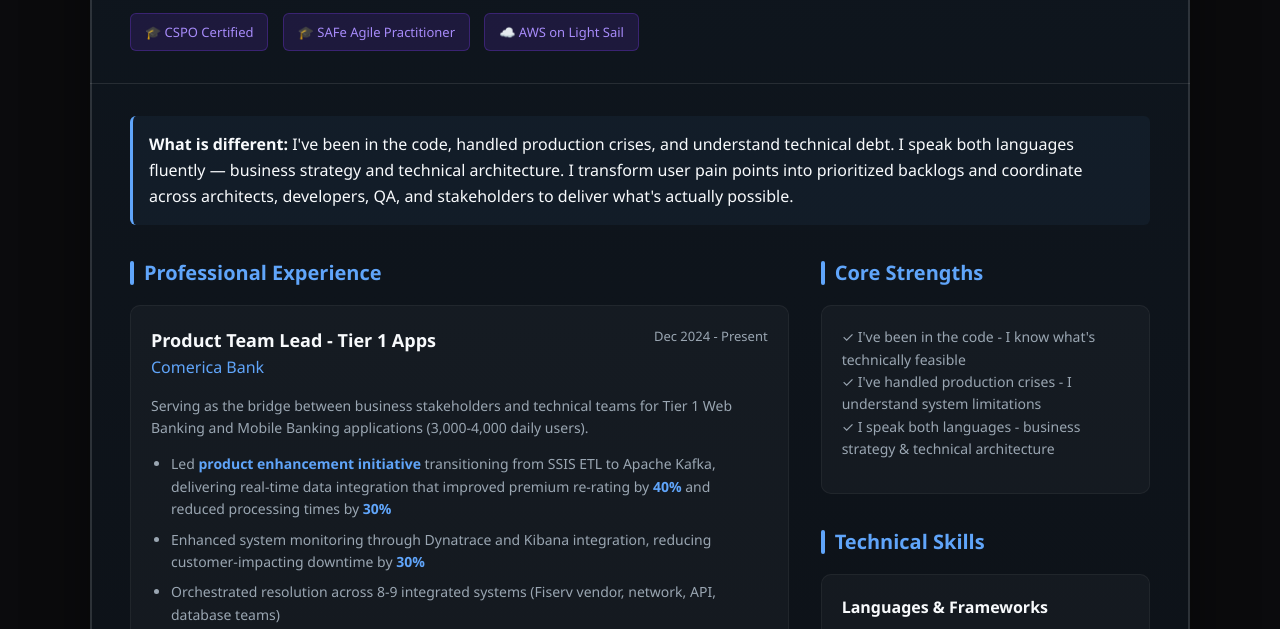
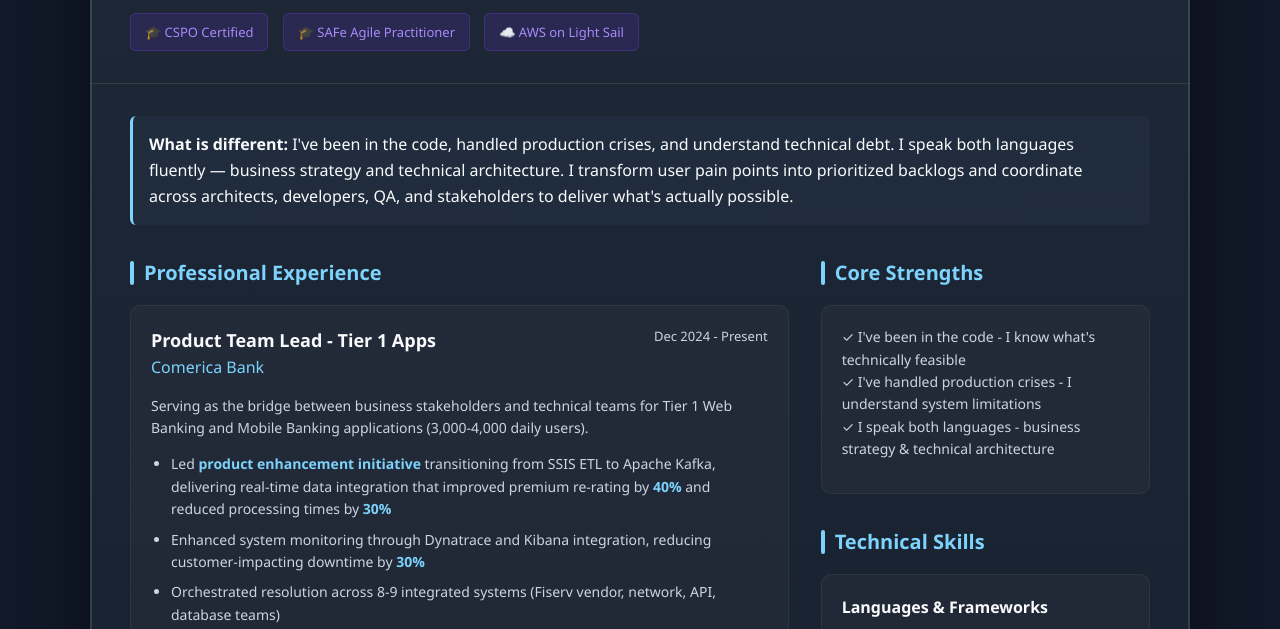
Before and after one commit to graishwarya/aishwaryagunarajan.github.io, a plain HTML site: page index.html in a window 1280 px wide. Shown: the part 275-904 px from the top of the page. Drawn offline with Linux system fonts and the light colour scheme.

Commit message:
Update index.html
Changed the BG color

```diff
--- a/index.html
+++ b/index.html
@@ -7,11 +7,11 @@
   <meta name="description" content="Technical Product Owner | Bridging Business & Engineering | 14+ Years in Banking & Insurance" />
   <style>
     :root{
-      --bg:#0b0b0d;
-      --card:#0f1720;
-      --muted:#9aa6b2;
-      --accent:#60a5fa;
-      --white:#f8fafc;
+      --bg:#111827;        /* softer dark blue-gray */
+      --card:#1f2937;      /* lighter cards */
+      --muted:#cbd5e1;     /* readable muted text */
+      --white:#f9fafb;     /* slightly warmer white */
+      --accent:#7dd3fc;    /* softer blue */
       --max-width:1100px;
     }
     *{box-sizing:border-box;}
@@ -34,7 +34,7 @@
       max-width:var(--max-width);
       padding:40px 40px 20px;
       border-radius:12px;
-      background:linear-gradient(180deg, rgba(15,23,32,0.95), rgba(11,11,13,0.98));
+      background:linear-gradient(180deg, rgba(31,41,55,0.95), rgba(17,24,39,0.98));
       box-shadow:0 20px 60px rgba(0,0,0,0.5);
       position: relative;
       z-index: 1;
```
